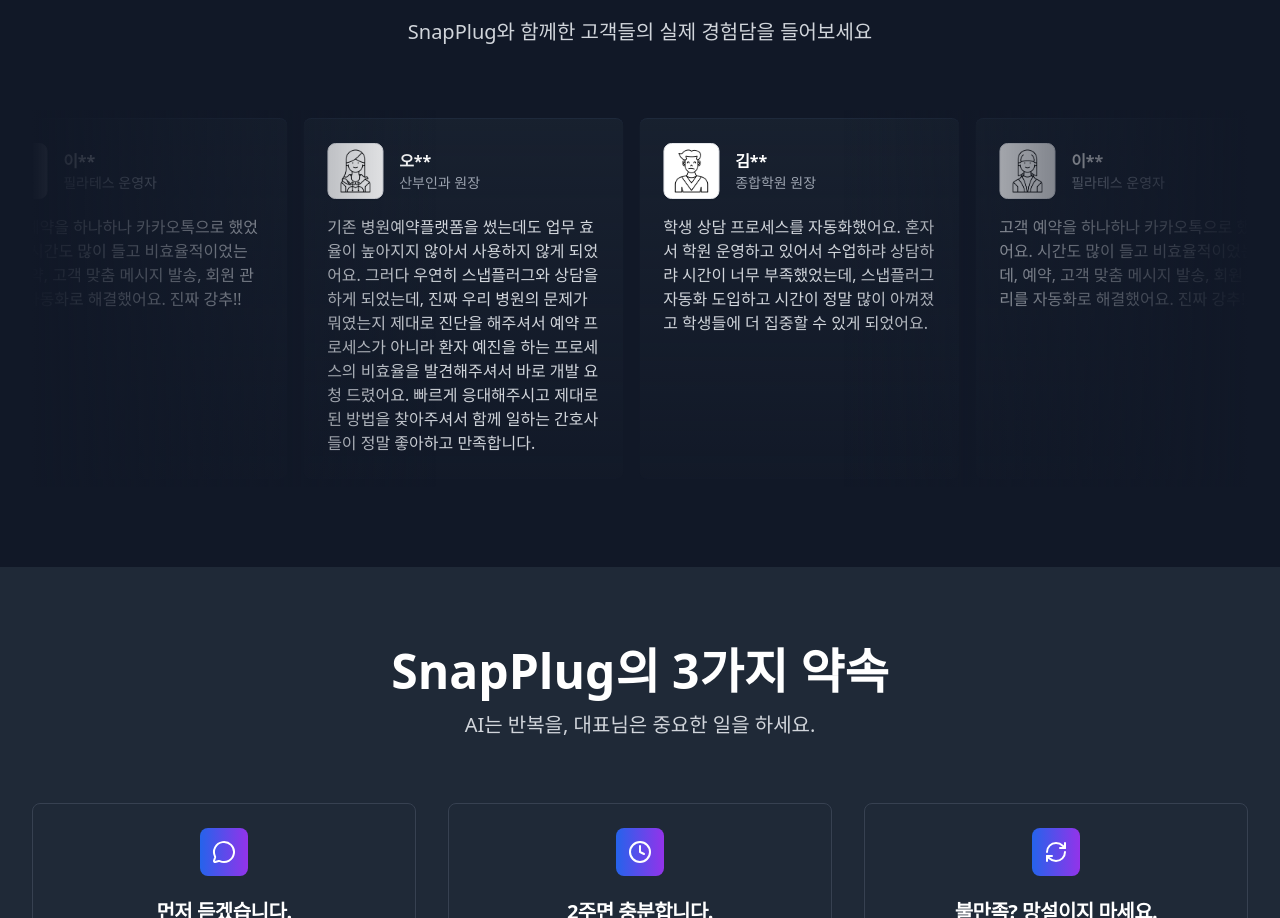
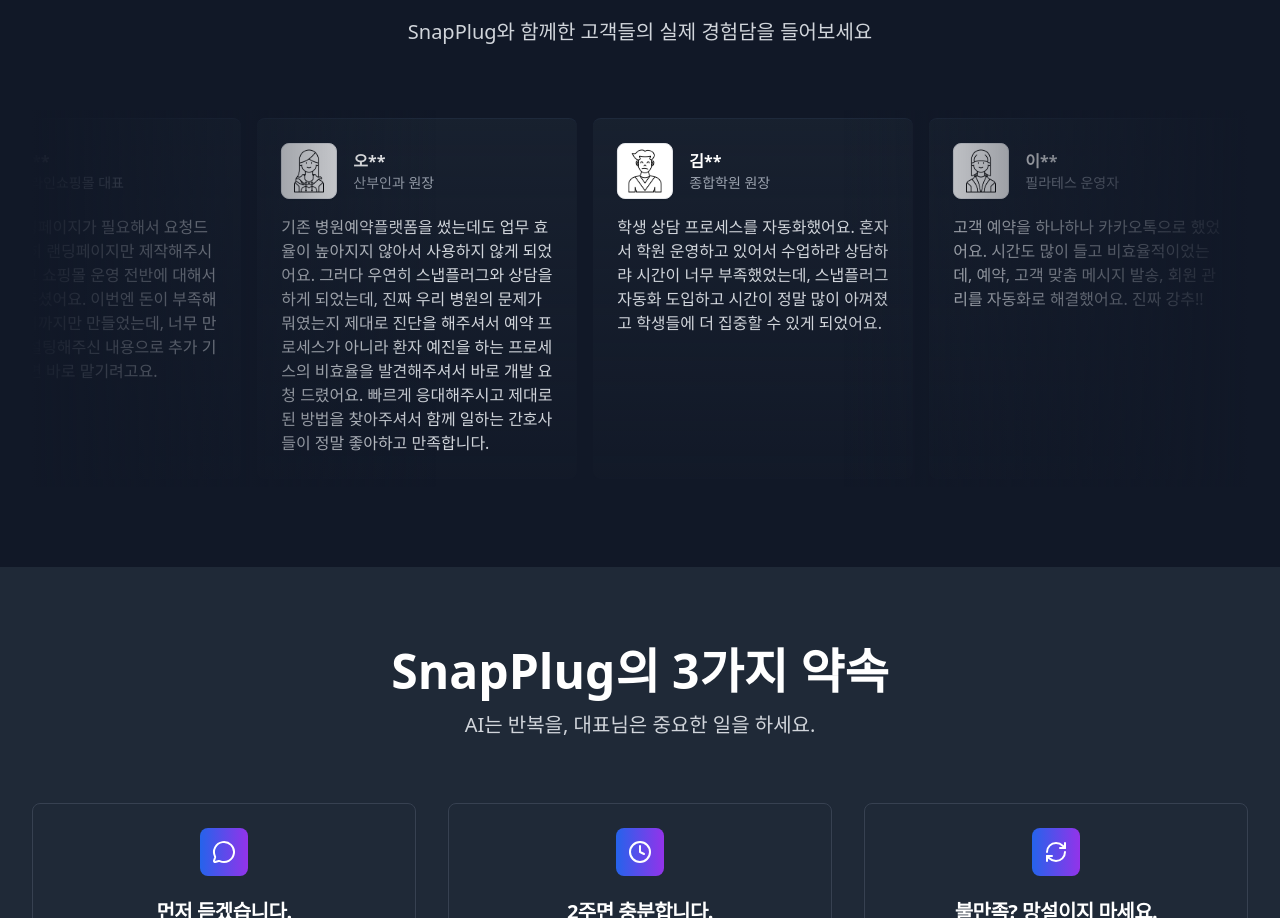
Before and after one commit to SnapPlug/SnapPlugOfficial, a Next.js app: page / in a window 1280 px wide. Shown: the part 2027-2945 px from the top of the page. Built offline with nearby package versions, Linux system fonts and the light colour scheme; no server answers.

Commit message:
fix: Resolve 5 CSS issues - performance optimization, accessibility, responsive design, and structure improvements

```diff
--- a/src/app/globals.css
+++ b/src/app/globals.css
@@ -2,6 +2,7 @@
 @tailwind components;
 @tailwind utilities;
 
+/* 성능 최적화된 애니메이션 */
 @keyframes marquee {
   from {
     transform: translateX(0);
@@ -47,7 +48,11 @@
     --chart-4: 43 74% 66%;
     --chart-5: 27 87% 67%;
     --radius: 0.5rem;
+    /* 애니메이션 변수 추가 */
+    --animate-marquee: marquee var(--duration) infinite linear;
+    --animate-marquee-vertical: marquee-vertical var(--duration) linear infinite;
   }
+
   .dark {
     --background: 222.2 84% 4.9%;
     --foreground: 210 40% 98%;
@@ -74,26 +79,49 @@
     --chart-4: 280 65% 60%;
     --chart-5: 340 75% 55%;
   }
-  .theme {
-    --animate-marquee: marquee var(--duration) infinite linear;
-    --animate-marquee-vertical: marquee-vertical var(--duration) linear infinite;
-  }
 }
 
 @layer base {
   * {
     @apply border-border;
   }
+
   body {
     @apply bg-background text-foreground;
+    /* 성능 최적화 */
+    text-rendering: optimizeLegibility;
+    -webkit-font-smoothing: antialiased;
+    -moz-osx-font-smoothing: grayscale;
+  }
+
+  /* 접근성 개선 */
+  :focus-visible {
+    outline: 2px solid hsl(var(--ring));
+    outline-offset: 2px;
+  }
+
+  /* 스크린 리더 지원 */
+  .sr-only {
+    position: absolute;
+    width: 1px;
+    height: 1px;
+    padding: 0;
+    margin: -1px;
+    overflow: hidden;
+    clip: rect(0, 0, 0, 0);
+    white-space: nowrap;
+    border: 0;
   }
 }
 
+@layer components {
+  /* CPU 아키텍처 애니메이션 - 성능 최적화 */
   .cpu-architecture {
     offset-anchor: 10px 0px;
     animation: animation-path;
     animation-iteration-count: infinite;
-  animation-timing-function: cubic-bezier(0.75, -0.01, 0, 0.99);
+    animation-timing-function: ease-in-out; /* 복잡한 cubic-bezier 대신 간단한 easing */
+    will-change: transform; /* 성능 최적화 */
   }
 
   .cpu-line-1 {
@@ -157,9 +185,10 @@
     }
   }
 
-/* 3D Flip Card Styles */
+  /* 3D Flip Card Styles - 성능 최적화 */
   .perspective {
     perspective: 1000px;
+    transform-style: preserve-3d; /* GPU 가속 활성화 */
   }
 
   .transform-style-preserve-3d {
@@ -177,3 +206,48 @@
   .group:hover .group-hover\:rotate-y-180 {
     transform: rotateY(180deg);
   }
+
+  /* 반응형 개선 */
+  @media (max-width: 768px) {
+    .cpu-architecture {
+      animation-duration: 3s; /* 모바일에서 더 빠른 애니메이션 */
+    }
+
+    .perspective {
+      perspective: 500px; /* 모바일에서 더 가벼운 3D 효과 */
+    }
+  }
+
+  /* 다크모드 최적화 */
+  @media (prefers-color-scheme: dark) {
+    .cpu-architecture {
+      filter: brightness(1.2); /* 다크모드에서 더 밝게 */
+    }
+  }
+
+  /* 접근성 개선 - 고대비 모드 */
+  @media (prefers-contrast: high) {
+    .cpu-architecture {
+      filter: contrast(1.5);
+    }
+  }
+
+  /* 모션 감소 설정 지원 */
+  @media (prefers-reduced-motion: reduce) {
+    .cpu-architecture,
+    .cpu-line-1,
+    .cpu-line-2,
+    .cpu-line-3,
+    .cpu-line-4,
+    .cpu-line-5,
+    .cpu-line-6,
+    .cpu-line-7,
+    .cpu-line-8 {
+      animation: none;
+    }
+
+    .group:hover .group-hover\:rotate-y-180 {
+      transform: none;
+    }
+  }
+}
--- a/src/app/page.tsx
+++ b/src/app/page.tsx
@@ -684,6 +684,13 @@
         avatar: "/images/avatar2.png"
       },
       text: "고객 예약을 하나하나 카카오톡으로 했었어요. 시간도 많이 들고 비효율적이었는데, 예약, 고객 맞춤 메시지 발송, 회원 관리를 자동화로 해결했어요. 진짜 강추!!"
+    },{
+      author: {
+        name: "강**",
+        handle: "온라인쇼핑몰 대표",
+        avatar: "/images/avatar4.png"
+      },
+      text: "처음에는 랜딩페이지가 필요해서 요청드렸어요. 단순히 랜딩페이지만 제작해주시는게 아니었고 쇼핑몰 운영 전반에 대해서 컨설팅을 해주셨어요. 이번엔 돈이 부족해서 랜딩페이지까지만 만들었는데, 너무 만족합니다. 컨설팅해주신 내용으로 추가 기능을 돈 생기면 바로 맡기려고요."
     },
     {
       author: {
```
Also changed, not shown: public/images/avatar4.png (added). Lines whose indentation alone changed are shown as unchanged.
